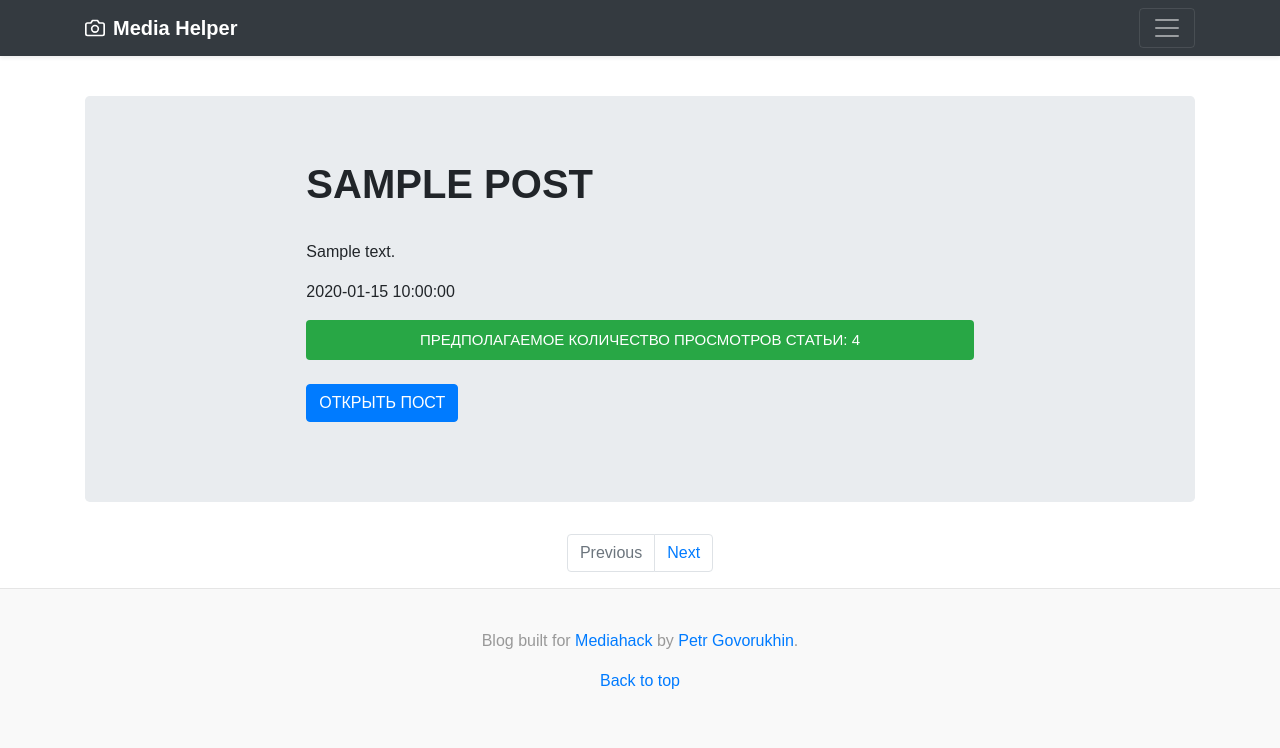
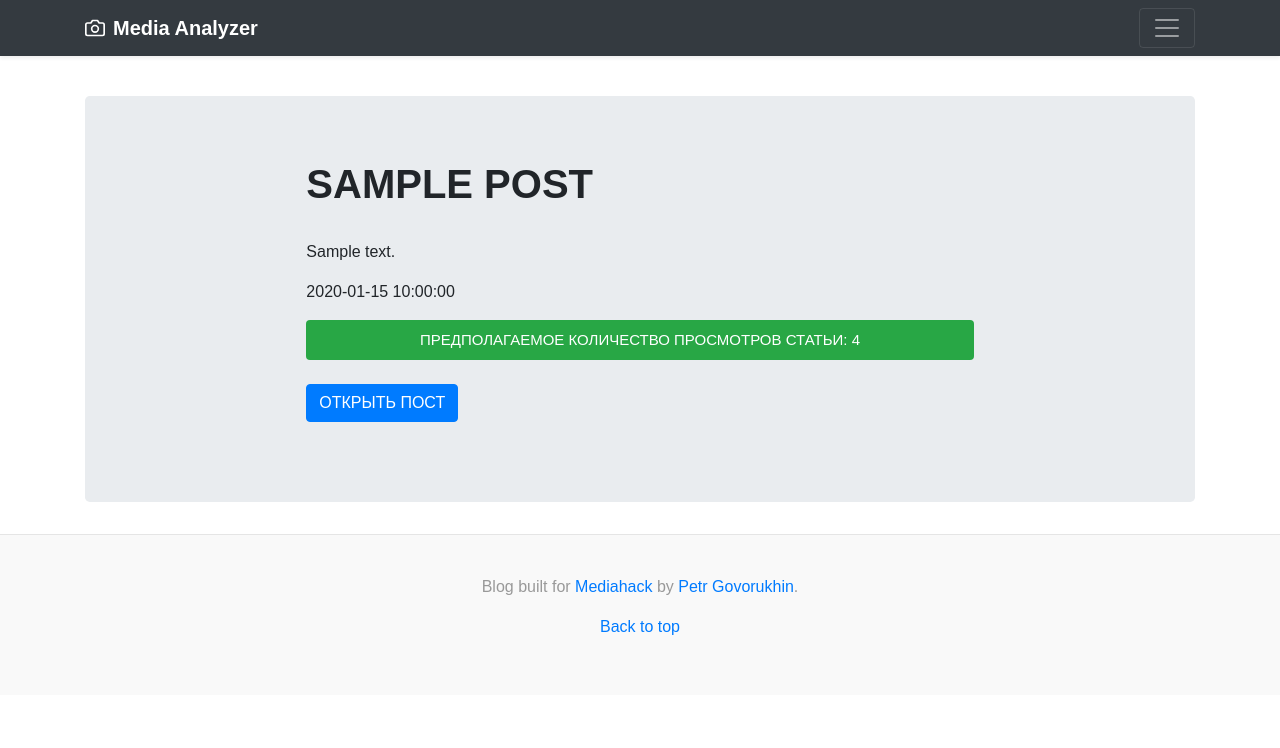
Before and after one commit to MrFzovpec/MediaHelper-front-end, a Flask app: template templates/index.html in a window 1280 px wide. Shown: the top 748 px of the page. Run offline with Flask 2, Linux system fonts and the light colour scheme; the template is opened without the code that fills it: most values are stand-ins (such as "Sample title", 1, 10 or a date in 2020); some libraries are stand-ins or nearby versions.

Commit message:
Templates

```diff
--- a/app.py
+++ b/app.py
@@ -150,6 +150,9 @@ else:
 
 @app.route('/', methods=['GET'])
 def index():
+    stn = ""
+    stp = ""
+
     try:
         page = int(request.args.get('page', 0))
     except:
@@ -166,7 +169,15 @@ def index():
             'link': post.doc_link,
             'status': statuses[randrange(0,3)]
         })
-    return render_template('index.html', posts=posts_list, pages=num_pages)
+    if page + 1 >= num_pages:
+        stn = 'disabled'
+    if page == 0:
+        stp = 'disabled'
+    if num_pages <= 1:
+        nvs = False
+    else:
+        nvs = True
+    return render_template('index.html', posts=posts_list, pages=num_pages, page=page, status_next=stn, status_prev=stp, nav_status=nvs)
 
 
 t = Thread(target=main_worker, args=[group_id])
--- a/templates/wrapper.html
+++ b/templates/wrapper.html
@@ -49,7 +49,7 @@
 						<path d="M23 19a2 2 0 0 1-2 2H3a2 2 0 0 1-2-2V8a2 2 0 0 1 2-2h4l2-3h6l2 3h4a2 2 0 0 1 2 2z"></path>
 						<circle cx="12" cy="13" r="4"></circle>
 					</svg>
-					<strong>Media Helper</strong>
+					<strong>Media Analyzer</strong>
 				</a>
 				<button class="navbar-toggler" type="button" data-toggle="collapse" data-target="#navbarHeader" aria-controls="navbarHeader" aria-expanded="false" aria-label="Toggle navigation">
 					<span class="navbar-toggler-icon"></span>
@@ -61,19 +61,21 @@
 		{% block content %}
 		{% endblock %}
 	</div>
+	{% if nav_status == True %}
 	<nav aria-label="Page navigation example">
 		<ul class="pagination justify-content-center">
-			<li class="page-item disabled">
-				<a class="page-link" href="{{ page - 1 }}" tabindex="-1" aria-disabled="true">Previous</a>
+			<li class="page-item {{ status_prev }}">
+				<a class="page-link" href="page={{ page - 1 }}" tabindex="-1" aria-disabled="true">Previous</a>
 			</li>
 			{% for i in range(0, pages) %}
 			<li class="page-item"><a class="page-link" href="/?page={{ i }}">{{ i + 1 }}</a></li>
 			{% endfor %}
-			<li class="page-item ">
-				<a class="page-link" href="{{ page + 1 }}">Next</a>
+			<li class="page-item {{ status_next }}">
+				<a class="page-link" href="/?page={{ page + 1 }}">Next</a>
 			</li>
 		</ul>
 	</nav>
+	{% endif %}
 	<footer class="blog-footer">
 		<p>Blog built for <a target="black" href="http://mediahack.me/">Mediahack</a> by <a target="black" href="https://vk.com/gppetr">Petr Govorukhin</a>.</p>
 		<p>
```
